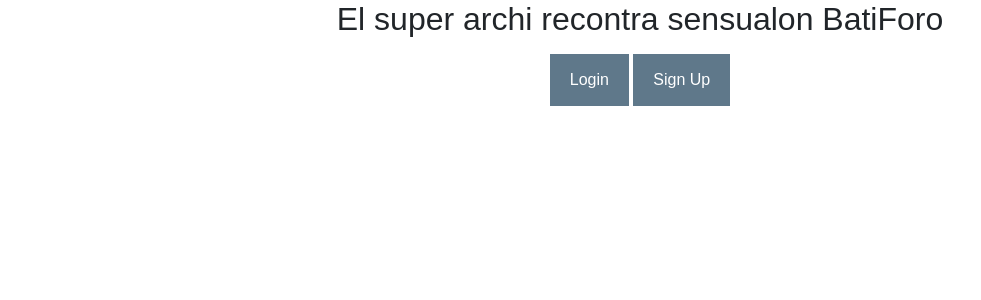
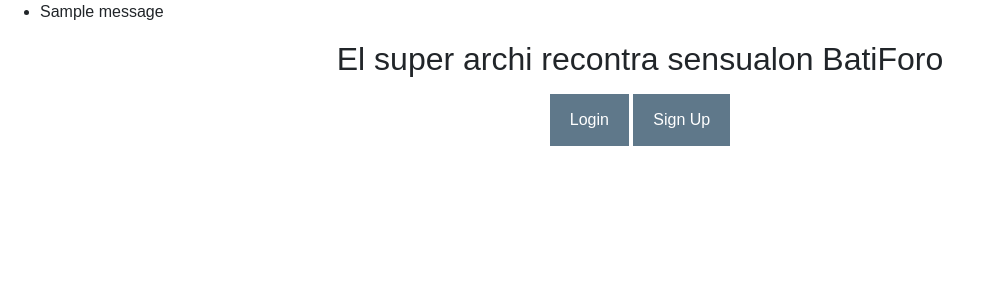
Before and after one commit to L4mb0/DBPforo, a Flask app: page / in a window 1280 px wide. Shown: the top 300 px of the page, without its empty margins (0-981 px from the left). Run offline with Flask 2, Linux system fonts and the light colour scheme; tables that the repository leaves empty hold one stand-in row (values such as "Sample post"); one stand-in notice (Sample message) is shown; some libraries are stand-ins or nearby versions.

Commit message:
Update index.html

```diff
--- a/DBPforo/templates/index.html
+++ b/DBPforo/templates/index.html
@@ -1,5 +1,15 @@
 <!DOCTYPE html>
 <html lang="en">
+{% with messages = get_flashed_messages() %}
+  {% if messages %}
+    <ul class=flashes>
+    {% for message in messages %}
+      <li>{{ message }}</li>
+    {% endfor %}
+    </ul>
+  {% endif %}
+{% endwith %}
+{% block body %}{% endblock %}
 <head>
     <meta name="viewport" content="width=device-width, initial-scale=1">
     <meta charset="UTF-8">
@@ -172,6 +182,8 @@ span.psw {
     <div class="container" style="background-color:#f1f1f1">
       <button type="button" onclick="document.getElementById('id01').style.display='none'" class="cancelbtn">Cancel</button>
     </div>
+
+
   </form>
 </div>
 
```
